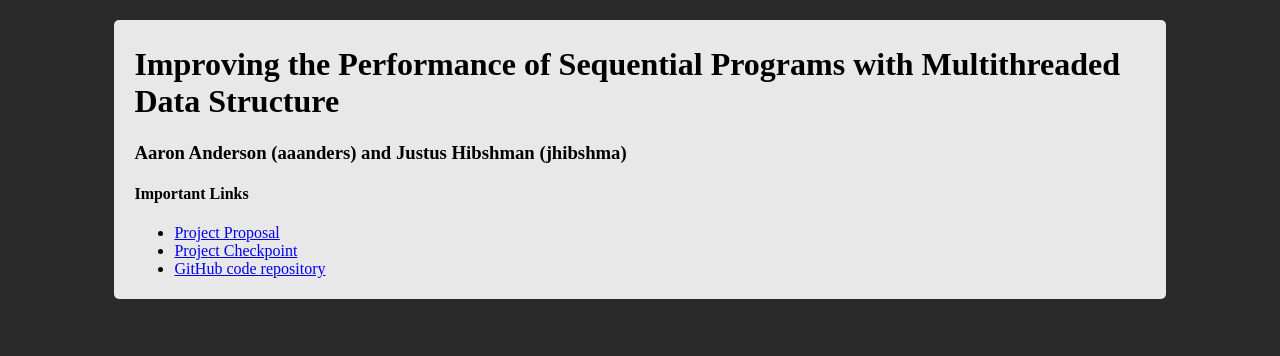
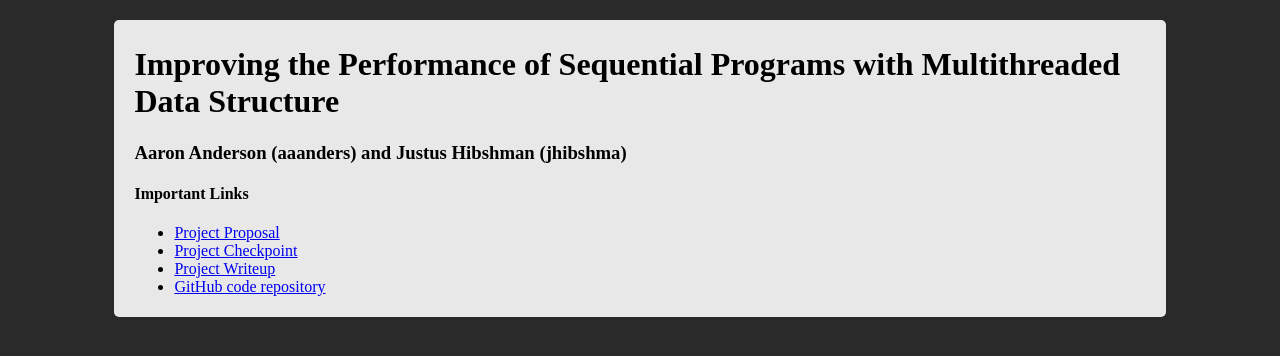
Before and after one commit to aanders/15418-proj, a plain HTML site: page index.html in a window 1280 px wide. Drawn offline with Linux system fonts and the light colour scheme.

Commit message:
Add final writeup, straight from Google Docs

```diff
--- a/index.html
+++ b/index.html
@@ -23,6 +23,7 @@
   <ul>
     <li><a href="proposal.html">Project Proposal</a></li>
     <li><a href="checkpoint.html">Project Checkpoint</a></li>
+    <li><a href="final-writeup.html">Project Writeup</a></li>
     <li><a href="https://github.com/aanders/15418-proj">GitHub code repository</a></li>
   </ul>
 </div>
```
Also changed, not shown: final-writeup.html (added, +1 -0 lines), 1 other file.
